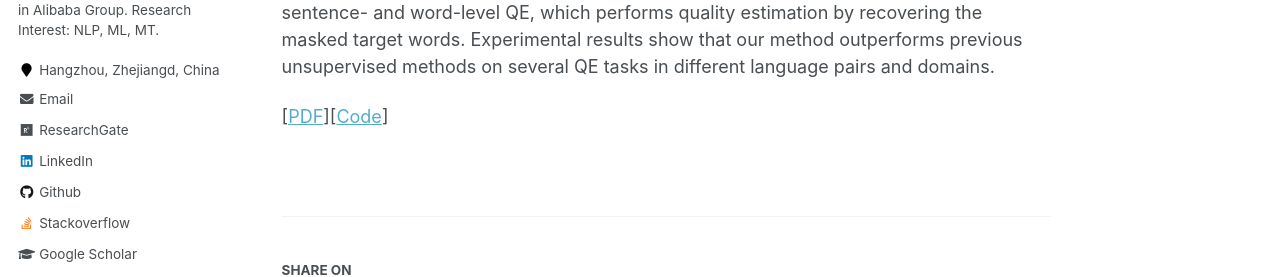
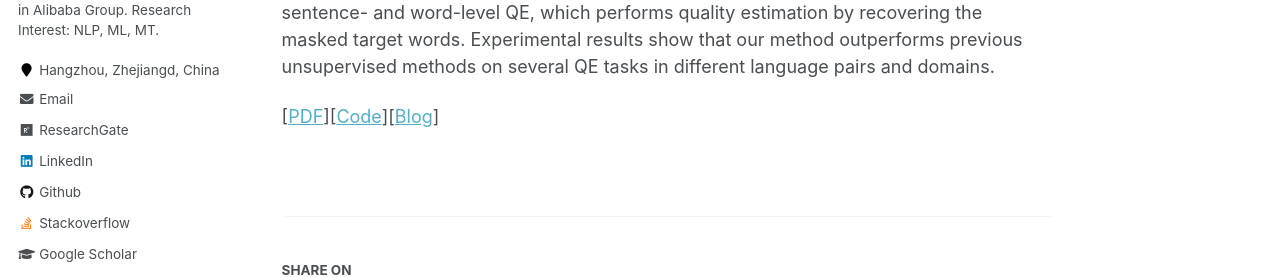
Before and after one commit to miradel51/miradel51.github.io, a Jekyll site: the page built from _publications/2021_emnlp_qe_nmt.md, in a window 1280 px wide and 900 px high, scrolled down 548 px. Shown: the part 274-551 px from the top of the window. Built offline with Jekyll 4.4.1, drawn with Linux system fonts in a browser that asks for light colours; some web fonts are replaced.

Commit message:
update 2021_emnlp_qe_nmt.md
add the corresponding blogs

```diff
--- a/_publications/2021_emnlp_qe_nmt.md
+++ b/_publications/2021_emnlp_qe_nmt.md
@@ -21,4 +21,4 @@ citation: '<br>
 Quality estimation (QE) of machine translation (MT) aims to evaluate the quality of machine-translated sentences without references, and is important in practical applications of MT. Training QE models requires massive parallel data with hand-crafted quality annotations, which are time-consuming and labor-intensive to obtain. To address the issue of the absence of annotated training data, previous studies attempt to develop unsupervised QE methods. However, very few of them can be applied to both sentence- and word-level tasks, and they may suffer from the noise in the synthetic data.
 To reduce the negative im015 pact of the noise, we propose a self-supervised method for both sentence- and word-level QE, which performs quality estimation by recovering the masked target words. Experimental results show that our method outperforms previous unsupervised methods on several QE tasks in different language pairs and domains.
 
-\[[PDF](https://miradel51.github.io/files/emnlp2021_qe.pdf)\]\[[Code](https://github.com/THUNLP-MT/SelfSupervisedQE)\]
+\[[PDF](https://miradel51.github.io/files/emnlp2021_qe.pdf)\]\[[Code](https://github.com/THUNLP-MT/SelfSupervisedQE)\]\[[Blog](https://thumtblog.github.io/2021/09/20/self-supervised-qe/)\]
```
